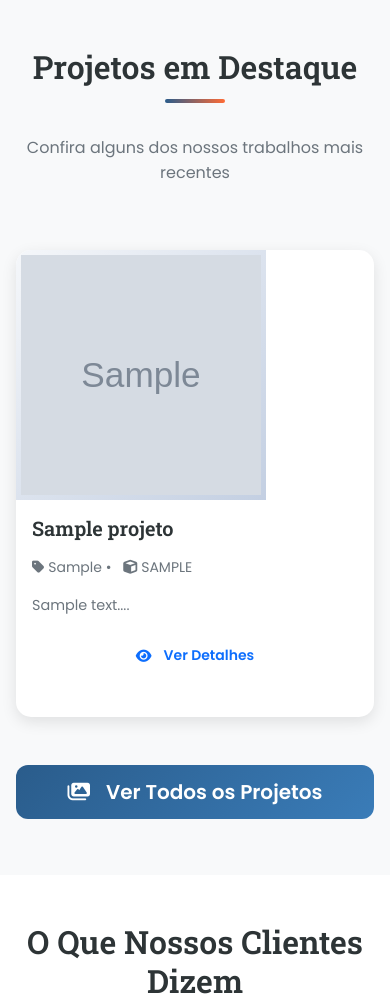
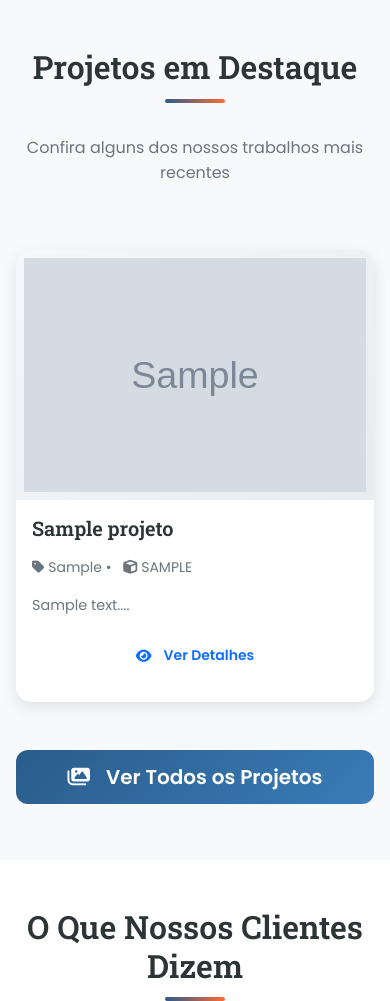
Before and after one commit to JRoberson23/nandoLab3D, a FastAPI app: page / in a window 390 px wide. Shown: the part 1695-2696 px from the top of the page. Run offline with FastAPI, Linux system fonts and the light colour scheme; tables that the repository leaves empty hold one stand-in row (values such as "Sample post"); grey boxes marked "Sample" are stand-in pictures.

Commit message:
Atualizando o css para imagens do projeto

```diff
--- a/static/css/home.css
+++ b/static/css/home.css
@@ -123,7 +123,7 @@
     letter-spacing: 1px;
 }
 
-/* CARDS DE PROJETOS */
+/* CARDS DE PROJETOS - VERSÃO QUE FUNCIONA */
 .project-card {
     position: relative;
     overflow: hidden;
@@ -139,58 +139,25 @@
     box-shadow: 0 20px 40px rgba(0,0,0,0.15);
 }
 
+/* SOLUÇÃO DEFINITIVA - SEM CORTE */
 .project-img {
-    height: 100%;
-    width: auto;
-    aspect-ratio: 4/3;
-    object-fit: contain;
-    background: linear-gradient(135deg, #f5f7fa 0%, #c3cfe2 100%);
+    width: 100%;
+    height: auto;  /* Altura automática, não fixa */
+    min-height: 200px;
+    max-height: 280px;
+    object-fit: contain;  /* Mantém a imagem INTEIRA */
+    background: linear-gradient(135deg, #f5f7fa 0%, #e9ecef 100%);
     transition: transform 0.5s ease;
-    padding: 10px;  /* Espaçamento interno */
+    padding: 8px;
     display: block;
 }
 
-/* Para telas pequenas */
-@media (max-width: 768px) {
-    .project-img {
-        aspect-ratio: 1 / 1;  /* Proporção quadrada no mobile */
-        padding: 8px;
-    }
-}
-
-/* Para telas muito pequenas */
-@media (max-width: 576px) {
-    .project-img {
-        aspect-ratio: 1 / 1;
-        padding: 5px;
-        min-height: auto;
-    }
-
-    .project-card {
-        margin-bottom: 15px;
-    }
-}
-
 .project-card:hover .project-img {
-    transform: scale(1.05);
+    transform: scale(1.02);
 }
 
 .project-overlay {
-    position: absolute;
-    top: 0;
-    left: 0;
-    right: 0;
-    bottom: 0;
-    background: linear-gradient(to top, rgba(0,0,0,0.8) 0%, transparent 50%);
-    opacity: 0;
-    transition: opacity 0.3s ease;
-    display: none;
-    align-items: flex-end;
-    padding: 20px;
-}
-
-.project-card:hover .project-overlay {
-    opacity: 0 !important;
+    display: none;  /* Remove o overlay problemático */
 }
 
 /* DEPOIMENTOS */
```
